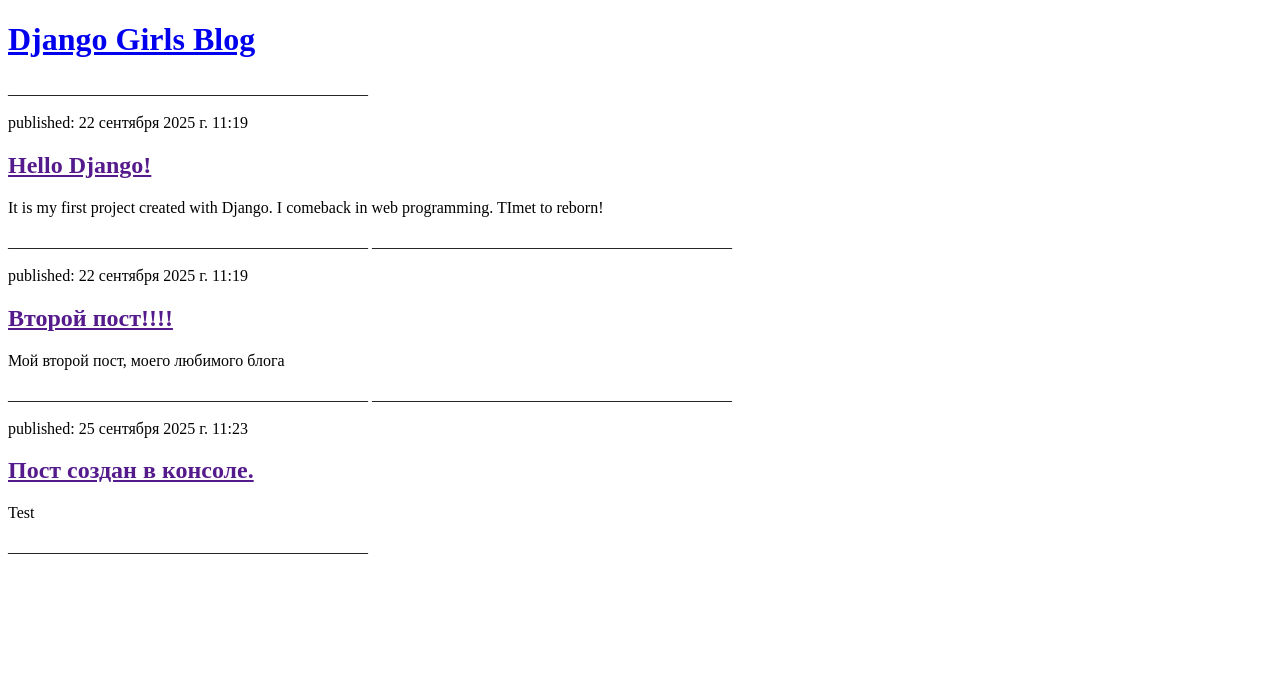
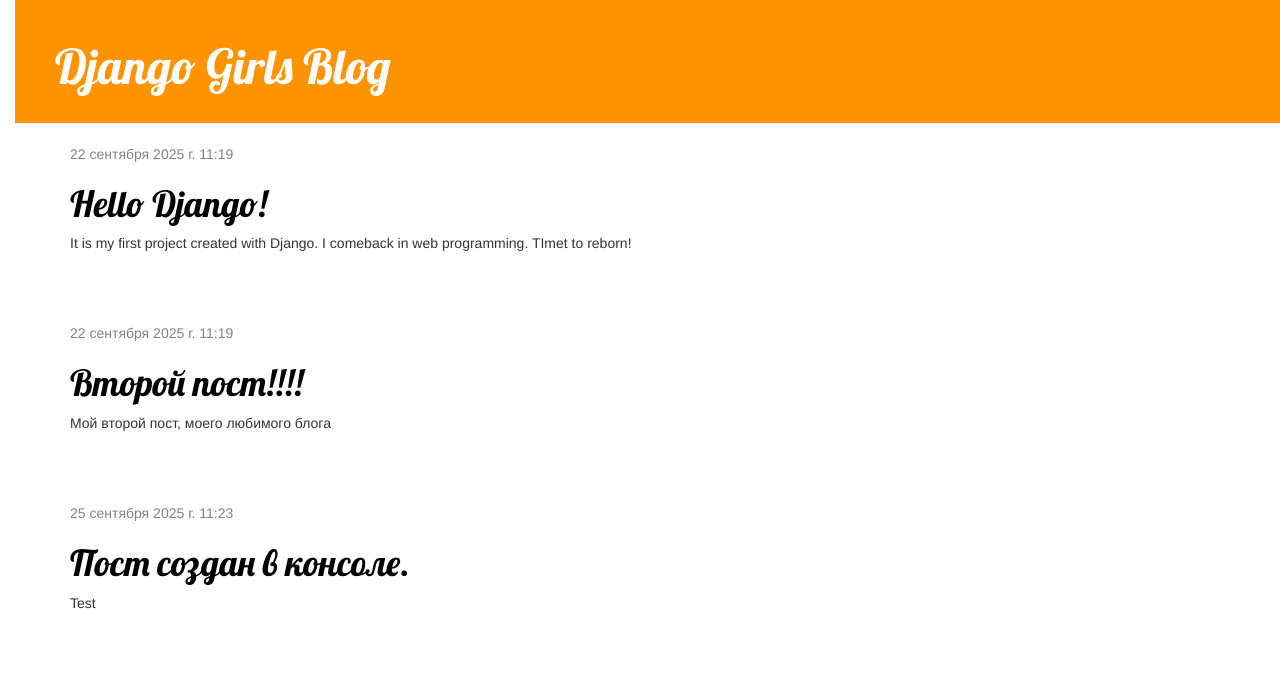
Before and after one commit to komlion/my-first-blog, a Django app: page / in a window 1280 px wide. Shown: the top 682 px of the page. Run offline with Django 5.2, Linux system fonts and the light colour scheme; data comes from the database, SQL or seed files in the repository; some libraries are stand-ins or nearby versions.

Commit message:
Added view and template for detailed blog post as well as CSS for the site.

```diff
--- /dev/null
+++ b/blog/static/css/blog.css
@@ -0,0 +1,50 @@
+body {
+    padding-left: 15px;
+}
+
+.page-header {
+    background-color: #ff9400;
+    margin-top: 0;
+    padding: 20px 20px 20px 40px;
+}
+
+.page-header h1, .page-header h1 a, .page-header h1 a:visited, .page-header h1 a:active {
+    color: #ffffff;
+    font-size: 36pt;
+    text-decoration: none;
+}
+
+.content {
+    margin-left: 40px;
+}
+
+h1, h2, h3, h4 {
+    font-family: 'Lobster', cursive;
+}
+
+.date {
+    color: #828282;
+}
+
+.save {
+    float: right;
+}
+
+.post-form textarea, .post-form input {
+    width: 100%;
+}
+
+.top-menu, .top-menu:hover, .top-menu:visited {
+    color: #ffffff;
+    float: right;
+    font-size: 26pt;
+    margin-right: 20px;
+}
+
+.post {
+    margin-bottom: 70px;
+}
+
+.post h1 a, .post h1 a:visited {
+    color: #000000;
+}
--- /dev/null
+++ b/blog/templates/blog/base.html
@@ -0,0 +1,27 @@
+<!DOCTYPE html>
+{% load static %}
+<html lang="ru">
+<head>
+    <link rel="stylesheet" href="//maxcdn.bootstrapcdn.com/bootstrap/3.2.0/css/bootstrap.min.css">
+    <link rel="stylesheet" href="//maxcdn.bootstrapcdn.com/bootstrap/3.2.0/css/bootstrap-theme.min.css">
+    <link href="https://fonts.googleapis.com/css?family=Lobster&subset=latin,cyrillic" rel="stylesheet" type="text/css">
+    <link rel="stylesheet" href="{% static 'css/blog.css' %}">
+    <meta charset="UTF-8">
+    <title>main page</title>
+</head>
+
+<body>
+    <div class="page-header">
+        <h1><a href="/">Django Girls Blog</a></h1>
+    </div>
+    <div class="content container">
+        <div class="row">
+            <div class="col-md-8">
+            {% block content %}
+            {% endblock %}
+            </div>
+        </div>
+    </div>
+</body>
+
+</html>
--- a/blog/templates/blog/post_list.html
+++ b/blog/templates/blog/post_list.html
@@ -1,22 +1,13 @@
-<!DOCTYPE html>
-<html lang="en">
-<head>
-    <meta charset="UTF-8">
-    <title>main page</title>
-</head>
-<body>
-        <div>
-            <h1><a href="/">Django Girls Blog</a></h1>
+{% extends 'blog/base.html' %}
+
+{% block content %}
+    {% for post in posts %}
+        <div class="post">
+            <div class="date">
+                {{ post.published_date }}
+            </div>
+            <h1><a href="{% url 'post_detail' pk=post.pk %}">{{ post.title }}</a></h1>
+            <p>{{ post.text|linebreaksbr }}</p>
         </div>
-
-        {% for post in posts %}
-            _____________________________________________
-            <div>
-                <p>published: {{ post.published_date }}</p>
-                <h2><a href="">{{ post.title }}</a></h2>
-                <p>{{ post.text|linebreaksbr }}</p>
-            </div>
-            _____________________________________________
-        {% endfor %}
-</body>
-</html>
+    {% endfor %}
+{% endblock %}
--- a/blog/urls.py
+++ b/blog/urls.py
@@ -3,4 +3,5 @@ from . import views
 
 urlpatterns = [
     path('', views.post_list, name='post_list'),
+    path('post/<int:pk>/', views.post_detail, name='post_detail'),
 ]
--- a/blog/views.py
+++ b/blog/views.py
@@ -1,7 +1,11 @@
-from django.shortcuts import render
+from django.shortcuts import render, get_object_or_404
 from .models import Post
 from django.utils import timezone
 
 def post_list(request):
     posts = Post.objects.filter(published_date__lte=timezone.now()).order_by('published_date')
     return render(request, 'blog/post_list.html', {'posts': posts})
+
+def post_detail(request, pk):
+    post = get_object_or_404(Post, pk=pk)
+    return render(request, 'blog/post_detail.html', {'post': post})
```
Also changed, not shown: blog/templates/blog/post_detail.html (added, +13 -0 lines).
